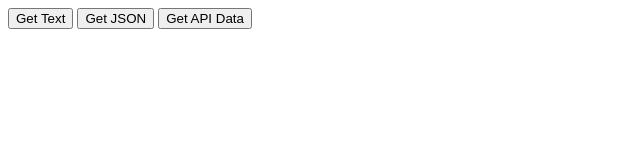
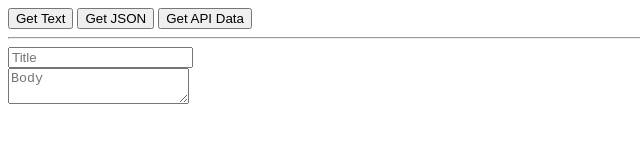
Before and after one commit to sachinkr0872/JS-practice, a plain HTML site: page FE-02/week-1/index.html in a window 1280 px wide. Shown: the whole page, without its empty margins (0-640 px from the left). Drawn offline with Linux system fonts and the light colour scheme.

Commit message:
feat: add form

```diff
--- a/FE-02/week-1/index.html
+++ b/FE-02/week-1/index.html
@@ -9,8 +9,19 @@
     <button id="getText">Get Text</button>
     <button id="getUsers">Get JSON</button>
     <button id="getPosts">Get API Data</button>
+    <hr />
 
     <div id="output"></div>
+    <form id="addPost">
+      <div>
+        <input type="text" id="title" placeholder="Title" />
+      </div>
+      <div>
+        <textarea id="body" placeholder="Body"></textarea>
+      </div>
+    </form>
+
+    <!--------------------------------------------  Fetch API   ----------------------------------------------->
 
     <script>
       document.getElementById("getText").addEventListener("click", getText);
@@ -40,7 +51,6 @@
           .then((data) => {
             let output = "<h1>Users</h1>";
             data.forEach(function (user) {
-
               output += `
         <ul>
             <li>ID: ${user.id}</li>
@@ -53,14 +63,12 @@
           });
       }
 
-
       function getPosts() {
         fetch("https://jsonplaceholder.typicode.com/posts")
           .then((res) => res.json())
           .then((data) => {
             let output = "<h1>Posts</h1>";
             data.forEach(function (post) {
-
               output += `
        <div>
         <h3>${post.title}</h3>
```
